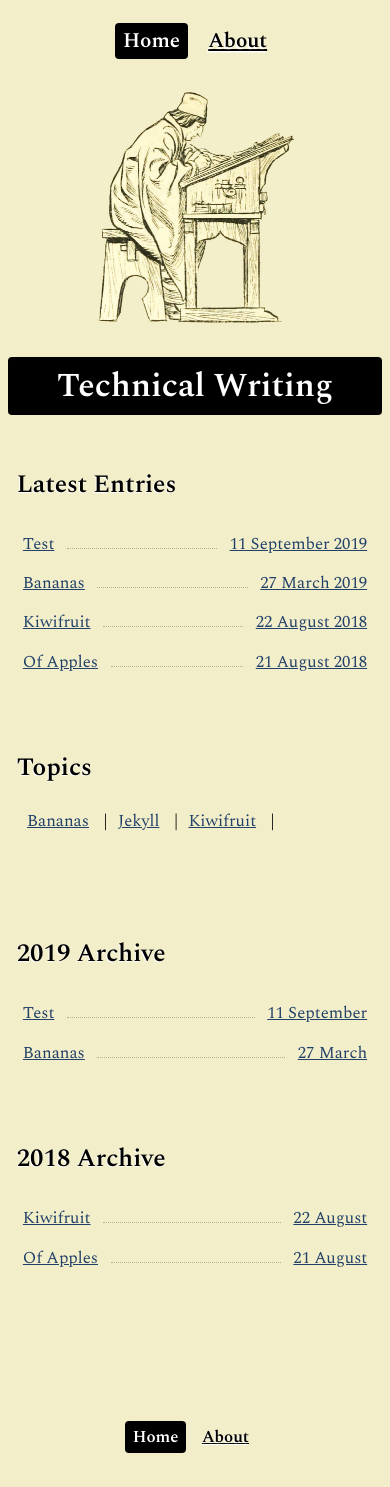
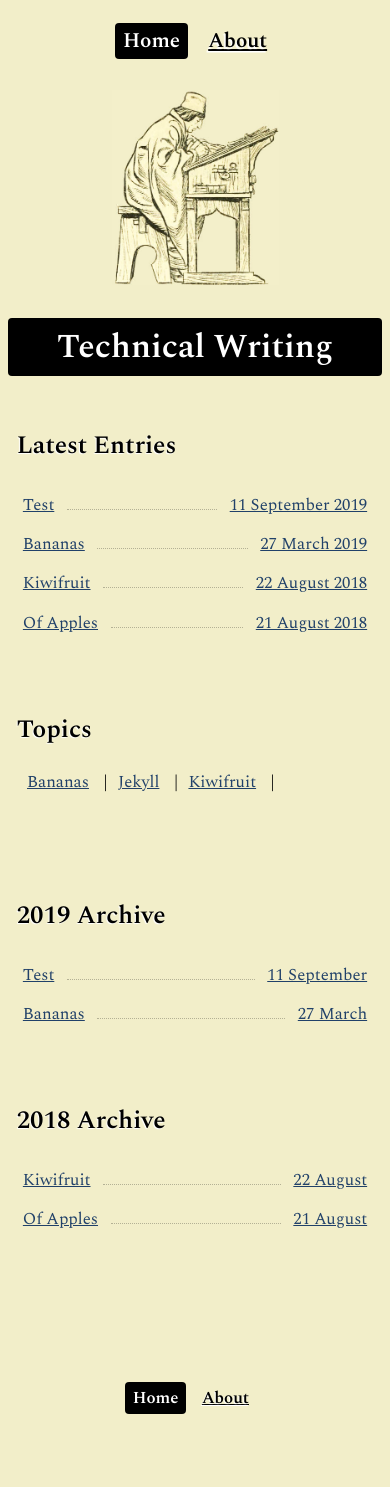
Before and after one commit to denismcdonald/blog, a Jekyll site: the page built from index.md, in a window 390 px wide. Built offline with Jekyll 4.4.1, drawn with Linux system fonts in a browser that asks for light colours; after the commit the page ends 1449 px from its top, so only the background shows below that.

Commit message:
Reduce mobile image size

```diff
--- a/_sass/main.scss
+++ b/_sass/main.scss
@@ -262,9 +262,8 @@ li {
 
 .logo {
     display: block;
-    // margin: 2.75rem auto -1rem;
     margin: 2.5rem auto -1rem;
-    width: 12rem;
+    width: 10rem;
 }
 
 nav {
@@ -297,7 +296,6 @@ p {
 }
 
 .post-date {
-    // background-color: #fff;
     background-color: rgba(255, 255, 255, 0.5);
     border-radius: 4px;
     color: #000;
@@ -442,6 +440,10 @@ Breakpoint 1 (Dispense with critical mobile styles)
     //     margin-right: -1rem;
     // }
 
+    .logo {
+        width: 12rem;
+    }
+
     nav {
         margin: 1.5rem 1rem 1.25rem 1rem;
         padding: 0;
```
Also changed, not shown: 2 other files.
